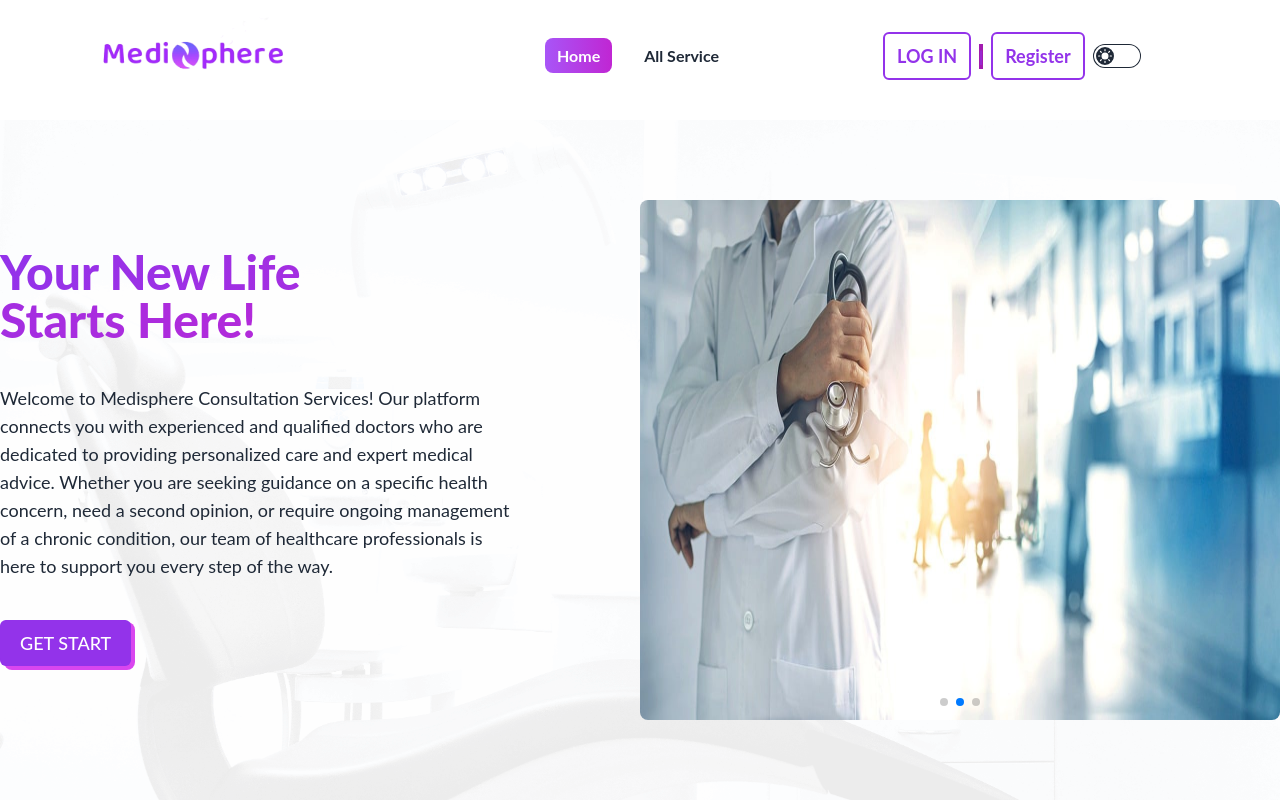
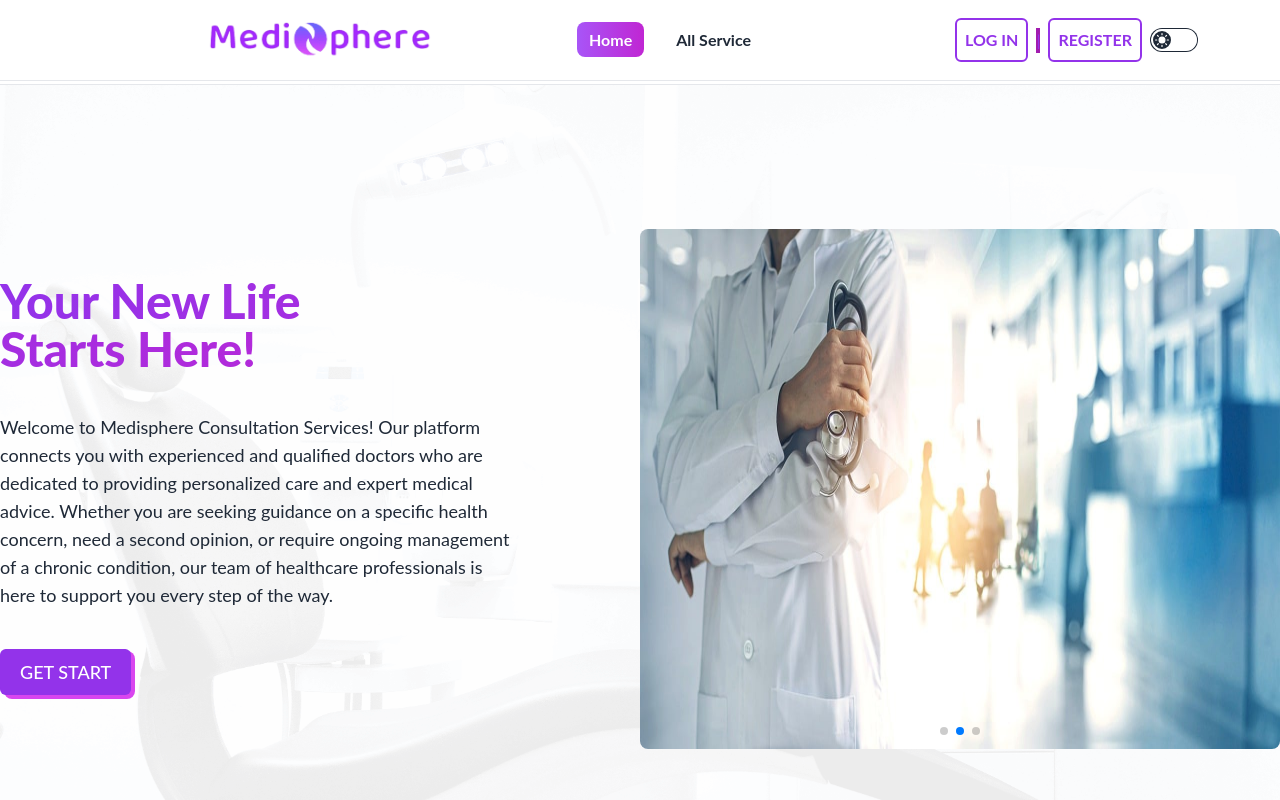
Before and after one commit to Hasibur14/mediSphere-client, a React (Vite) app: page / in a window 1280 px wide. Shown: the top 800 px of the page. Built offline with nearby package versions, Linux system fonts and the light colour scheme; no server answers.

Commit message:
update navbar

```diff
--- a/src/components/Header/Banner.jsx
+++ b/src/components/Header/Banner.jsx
@@ -5,8 +5,8 @@ import Carousel from './Carousel';
 
 const Banner = () => {
     return (
-        <div className='relative lg:h-[820px] '>
-            <img src={bgImg} alt="" className="absolute  w-full h-[750px] object-cover " />
+        <div className='relative lg:h-[850px] border-t'>
+            <img src={bgImg} alt="" className="absolute  w-full h-[800px] object-cover " />
             <div className='relative mt-16'>
                 <div className="container mx-auto px-4 lg:px-0">
                     <div className="lg:flex items-center">
--- a/src/components/Navbar.jsx
+++ b/src/components/Navbar.jsx
@@ -33,6 +33,7 @@ const Navbar = () => {
             <li>
                 <NavLink to="/allService" className={({ isActive, isPending }) => isPending ? "pending" : isActive ? "text-white  px-3 py-2 rounded-lg bg-gradient-to-r from-purple-500 to-fuchsia-600 border-purple-600" : "hover:text-purple-600"} > <span>All Service</span> </NavLink>
             </li>
+            <li>
                 {
                     user && <li
                         className="dropdown dropdown-content z-50">
@@ -44,46 +45,43 @@ const Navbar = () => {
                         </NavLink>
                         <ul
                             tabIndex={0}
-                        className='menu menu-sm dropdown-content mt-3 z-[1] p-2 shadow bg-base-100  rounded-box w-52'>
+                            className='menu menu-sm dropdown-content mt-3 z-[1] p-2 shadow bg-base-100 rounded-box w-40 lg:border border-purple-600'>
                             <li>
-                            <Link to='/addService'>Add Service</Link>
+                                <Link to='/addService' className="hover:bg-purple-500 hover:text-white">Add Service</Link>
                             </li>
                             <li>
-                            <Link to='/manageService'>Manage Service</Link>
+                                <Link to='/manageService' className="hover:bg-purple-500 hover:text-white">Manage Service</Link>
                             </li>
                             <li>
-                            <Link to='/bookedService'>Booked Service </Link>
+                                <Link to='/bookedService' className="hover:bg-purple-500 hover:text-white">Booked Service </Link>
                             </li>
                             <li>
-                            <Link to='/serviceToDo'>Service To Do</Link>
+                                <Link to='/serviceToDo' className="hover:bg-purple-500 hover:text-white">Service To Do</Link>
                             </li>
 
                         </ul>
                     </li>
                 }
+            </li>
         </>
     );
 
 
     return (
-        <div className={`fixed z-10 w-full  ${theme === 'synthwave' ? 'dark' : ''}`}>
-            <div className="navbar flex justify-between lg:mx-16">
+        <div className={`fixed z-10 w-full border-b ${theme === 'synthwave' ? 'dark' : 'bg-base-100'}`}>
+            <div className="navbar flex justify-between lg:mx-28">
                 <div className="navbar">
                     <div className="dropdown">
                         <div tabIndex={0} role="button" className="btn btn-ghost lg:hidden">
                             <svg xmlns="http://www.w3.org/2000/svg" className="h-5 w-5" fill="none" viewBox="0 0 24 24" stroke="currentColor"><path strokeLinecap="round" strokeLinejoin="round" strokeWidth="2" d="M4 6h16M4 12h8m-8 6h16" /></svg>
                         </div>
-                        <ul tabIndex={0} className=" dropdown-content mt-3 z-[1] p-2 shadow bg-base-100 rounded-box w-32 space-y-2">
+                        <ul tabIndex={0} className=" dropdown-content mt-3 z-[1] p-2 shadow bg-base-100 border border-purple-600 rounded-box w-32 h-32 space-y-2">
                             {links}
-
-                            <div className="mt-4">
-                                <Link to='/register'>
-                                    <button className="bg-purple-600 p-2 font-bold rounded-md  text-white">Register</button>
-                                </Link>
-                            </div>
                         </ul>
                     </div>
+                    <div className="lg:ml-20">
                         <img className="h-full w-56 " src={title} alt="" />
+                    </div>
                 </div>
                 <div className="navbar-center hidden lg:flex">
                     <ul className="menu-horizontal px-1 space-x-8 text-[16px] font-bold">
@@ -92,27 +90,27 @@ const Navbar = () => {
                 </div>
                 <div className="navbar md:flex lg:flex space-x-2 lg:ml-36">
                     <div className="hidden lg:flex">
-                        <div className="mr-2 ">
+                        <div className="mr-4 mt-1 ">
                             {user && (
                                 <div className="tooltip  tooltip-primary" data-tip={user.displayName}>
-                                    <div className="rounded-full border border-red-600"><img className="rounded-full w-12 h-12" src={user.photoURL} alt="image is not found" /></div>
+                                    <div className="rounded-full border border-red-600"><img className="rounded-full w-10 h-10" src={user.photoURL} alt="image is not found" /></div>
                                 </div>
                             )}
                         </div>
                         <div>
                             {
                                 user ?
-                                    <button onClick={handleSignOut} className=" px-3 py-2 font-bold rounded-md text-lg hover:bg-transparent border-2  text-purple-600 hover:bg-gradient-to-r from-purple-500 to-fuchsia-600 border-purple-600 hover:text-white">LOG OUT</button>
+                                    <button onClick={handleSignOut} className=" px-2 py-2 font-bold rounded-md  hover:bg-transparent border-2  text-purple-600 hover:bg-gradient-to-r from-purple-500 to-fuchsia-600 border-purple-600 hover:text-white">LOG OUT</button>
                                     :
                                     <Link to='/login'>
-                                        <button className=" px-3 py-2 font-bold rounded-md text-lg hover:bg-transparent border-2  text-purple-600 hover:bg-gradient-to-r from-purple-500 to-fuchsia-600 border-purple-600 hover:text-white">LOG IN</button>
+                                        <button className=" px-2 py-2 font-bold rounded-md  hover:bg-transparent border-2  text-purple-600 hover:bg-gradient-to-r from-purple-500 to-fuchsia-600 border-purple-600 hover:text-white">LOG IN</button>
                                     </Link>
                             }
                         </div>
                     </div>
                     <div className=" h-[25px] bg-fuchsia-700 text-purple-600 hidden lg:block">|</div>
                     <div className="hidden lg:flex">
-                        <Link to='/register' className=" px-3 py-2 font-bold rounded-md text-lg hover:bg-transparent border-2  text-purple-600 hover:bg-gradient-to-r from-purple-500 to-fuchsia-600 border-purple-600 hover:text-white">Register</Link>
+                        <Link to='/register' className=" px-2 py-2 font-bold rounded-md  hover:bg-transparent border-2  text-purple-600 hover:bg-gradient-to-r from-purple-500 to-fuchsia-600 border-purple-600 hover:text-white">REGISTER</Link>
                     </div>
                     <label className="cursor-pointer grid place-items-center">
                         <input onChange={handleToggle} type="checkbox" className="toggle theme-controller bg-base-content row-start-1 col-start-1 col-span-2" />
--- a/src/components/PopularServices.jsx
+++ b/src/components/PopularServices.jsx
@@ -28,7 +28,7 @@ const PopularServices = () => {
             <div className="text-center justify-center my-10">
                 <h2 className="md:text-5xl font-bold ">Popular Service</h2>
             </div>
-            <div className="grid grid-cols-1 md:grid-cols-2 lg:grid-cols-3 md:gap-12 lg:gap-24">
+            <div className="grid grid-cols-1 md:grid-cols-2 lg:grid-cols-3 md:gap-12 lg:gap-24 p-4 md:p-0">
                 {
                     services.slice(0, 6).map(service => (
                         <div key={service._id} className="w-ful border shadow-lg rounded-xl p-6 dark:bg-[#1a2641d5]" data-aos="fade-up"
--- a/src/pages/Dashboard/Dashboard.jsx
+++ b/src/pages/Dashboard/Dashboard.jsx
@@ -2,11 +2,8 @@ import dashboardImg from '../../assets/images/dashboard-unscreen.gif';
 
 const Dashboard = () => {
     return (
-        <div className='relative  '>
-            {/* <div className='absolute mt-10 ml-36  z-10'>
-                <img className='w-full' src={bgImg} alt="" />
-            </div> */}
-            <div className='absolute lg:ml-[700px] lg:mt-32 items-center justify-center z-20'>
+        <div>
+            <div className=' md:ml-[200px] lg:ml-[700px] mt-32 items-center justify-center z-20'>
                 <img className='' src={dashboardImg} alt="" />
             </div>
         </div>
--- a/src/pages/Dashboard/ManageService.jsx
+++ b/src/pages/Dashboard/ManageService.jsx
@@ -59,10 +59,10 @@ const ManageService = () => {
 
 
     return (
-        <div className="container mx-auto my-16 grid grid-cols-1 md:grid-cols-2 lg:grid-cols-3 gap-16">
+        <div className="container mx-auto my-16 grid grid-cols-1 md:grid-cols-2 lg:grid-cols-3 gap-16 p-4 md:p-0">
             {
                 bookServices.map(bookService => (
-                    <div key={bookService._id} className=" w-full h-[600px] max-w-md overflow-hidden bg-white rounded-lg shadow-lg dark:bg-gray-800 border">
+                    <div key={bookService._id} className=" w-full md:h-[600px] max-w-md overflow-hidden bg-white rounded-lg shadow-lg dark:bg-gray-800 border">
                         <img className="object-cover object-center w-full h-56" src={bookService.image} alt="image not found" />
 
                         <div className="flex justify-center bg-neutral-200">
@@ -88,7 +88,7 @@ const ManageService = () => {
                                 </div>
                             </div>
                             <div
-                                className="md:flex justify-between mt-4 ">
+                                className="flex justify-between mt-4 ">
                                 <Link to={`/serviceUpdate/${bookService._id}`}
                                     className='flex  text-white  px-6 py-2 rounded-md bg-sky-500'>
                                     <span className="text-2xl mr-2">
--- a/src/pages/Home.jsx
+++ b/src/pages/Home.jsx
@@ -3,7 +3,7 @@ import PopularServices from "../components/PopularServices";
 
 const Home = () => {
     return (
-        <div className="mt-10">
+        <div className="mt-7">
             <Banner></Banner>
             <PopularServices></PopularServices>
         </div>
```
Also changed, not shown: src/assets/images/title.png. Lines whose indentation alone changed are shown as unchanged.
